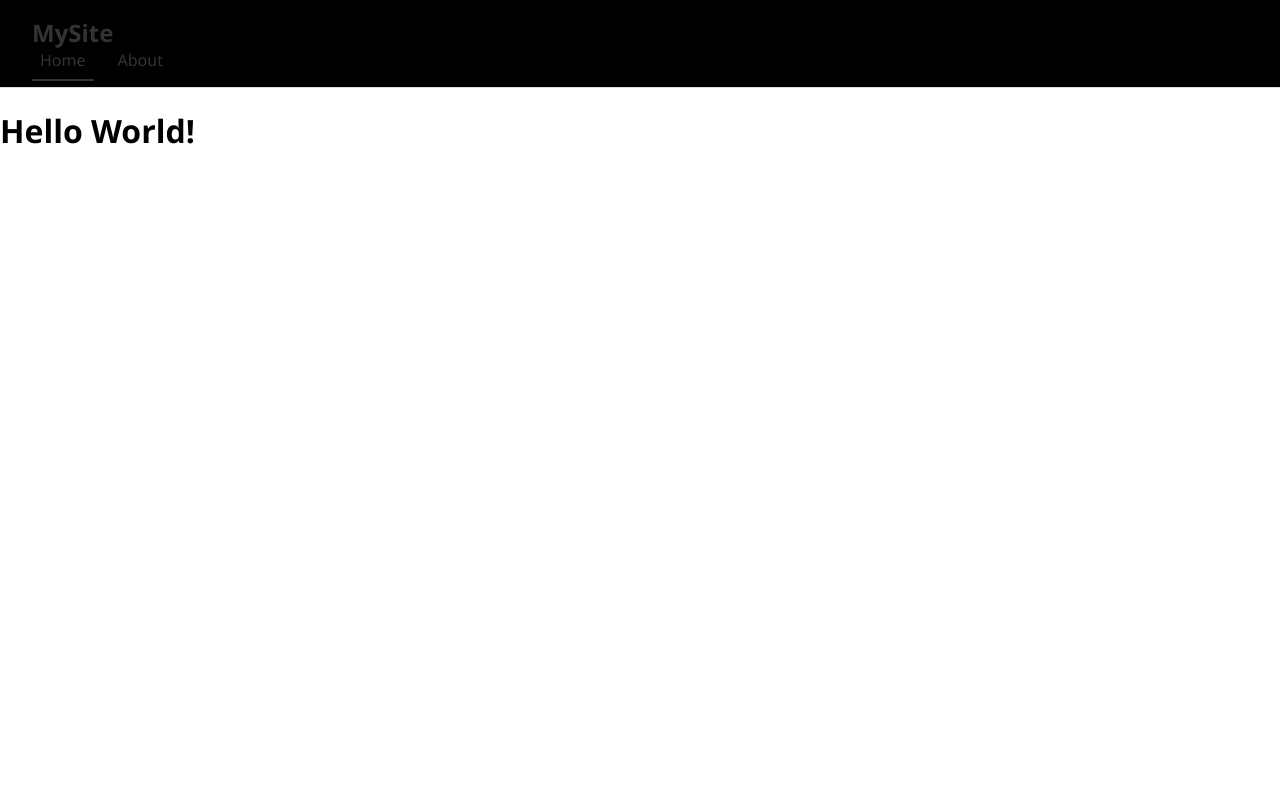
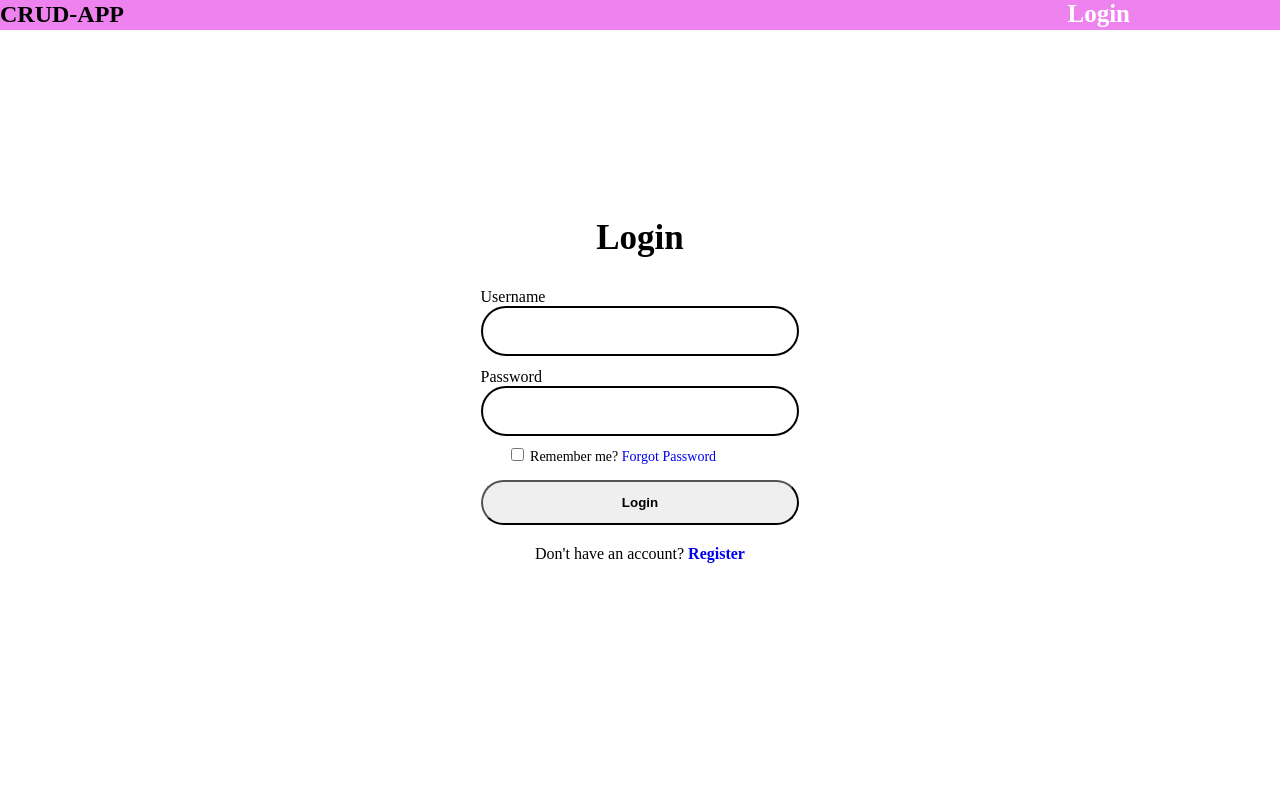
Before and after one commit to JD-1226/CRUD-APP, a Django app: page / in a window 1280 px wide. Run offline with Django 5.2, Linux system fonts and the light colour scheme.

Commit message:
some change

```diff
--- a/crudapp/static/css/style.css
+++ b/crudapp/static/css/style.css
@@ -1,47 +1,172 @@
 /* Reset and base styles */
-body {
-  margin: 0;
-  font-family: 'Segoe UI', sans-serif;
+* {
+    margin: 0;
+    padding: 0;
+    box-sizing: border-box;
 }
 
 header {
-  background-color: #000000;
-  border-bottom: 1px solid #ddd;
+  position: sticky;
+  height: 30px;
+  top: 0;
+  z-index: 1000;
+  background-color: violet;
 }
 
-.navbar {
+.navbar .container {
   display: flex;
+  justify-content: space-between;
   align-items: center;
-  justify-content: space-between;
-  padding: 1rem 2rem;
-}
-
-.brand {
-  font-size: 1.5rem;
-  font-weight: bold;
-  text-decoration: none;
-  color: #333;
+  width: 100%;
 }
 
 .nav-links {
+  display: flex;
   list-style: none;
-  display: flex;
-  gap: 1rem;
   margin: 0;
+  margin-right: 150px;
   padding: 0;
 }
 
 .nav-links a {
+  color: #fff;
   text-decoration: none;
-  color: #333;
-  padding: 0.5rem;
+  font-size: 25px;
+  font-weight: bold;
 }
 
-.nav-links a.active {
-  border-bottom: 2px solid #333;
+.nav-links a:hover {
+  text-decoration: underline;
+  color: blue;
 }
 
-.nav-links .disabled {
-  color: #aaa;
-  pointer-events: none;
+body {
+  background: #fff;
+  min-height: 100vh;
 }
+
+.wrapper {
+    display: flex;
+    flex-direction: column;
+    justify-content: center;
+    align-items: center;
+    margin: auto;
+    padding: 2rem;
+    background-size: cover;
+    height: 90vh;
+}
+
+.wrapper h1 {
+    font-size: 35px;
+    text-align: center;
+}
+
+.wrapper .input-box {
+    width: 100%;
+    height: 50px;
+    font-size: 16px;
+    margin: 30px 0;
+}
+
+.input-box input {
+    width: 100%;
+    height: 100%;
+    outline: none;
+    border: 2px solid rgb(0, 0, 0);
+    border-radius: 40px;
+    font-size: 14px;
+    padding: 20px 45px 20px 20px;
+}
+
+.input-box input::placeholder {
+    color: #fff;
+}
+
+.wrapper .remember {
+    display: flex;
+    justify-content: space-between;
+    margin: 10px 30px 15px;
+    font-size: 14px;
+}
+
+.remember label input {
+    accent-color: #fff;
+    margin-right: 3px;
+}
+
+.remember a {
+    text-decoration: none;
+}
+
+.remember a:hover {
+    text-decoration: underline;
+}
+
+.wrapper button {
+    width: 100%;
+    height: 45px;
+    border-radius: 50px;
+    color: #000000;
+    cursor: pointer;
+    font-weight: 600;
+}
+
+.wrapper button:hover {
+    color: black;
+    background-color: #fff;
+}
+
+.wrapper .register {
+    text-align: center;
+    font-size: 16px;
+    margin-top: 20px;
+}
+
+.register p a {
+    text-decoration: none;
+    font-weight: 600;
+}
+
+.register p a:hover{
+    text-decoration: underline;
+}
+
+
+/* alert messge */
+.alert {
+    position: relative;
+    padding: 15px 40px 15px 15px;
+    background-color: #fff3cd;
+    color: #856404;
+    border: 1px solid #ffeeba;
+    border-radius: 6px;
+    font-family: Arial, sans-serif;
+    margin: 10px 20px;
+    box-shadow: 0 2px 5px rgba(0,0,0,0.1);
+    animation: fadeIn 0.3s ease-in;
+    }
+
+    .alert strong {
+    font-weight: 700;
+    }
+
+    .close-btn {
+    position: absolute;
+    top: 8px;
+    right: 10px;
+    background: transparent;
+    border: none;
+    color: #856404;
+    font-size: 20px;
+    cursor: pointer;
+    line-height: 1;
+    }
+
+    .close-btn:hover {
+    color: #5c4302;
+    }
+
+    @keyframes fadeIn {
+    from { opacity: 0; transform: translateY(-10px); }
+    to { opacity: 1; transform: translateY(0); }
+    }
--- a/crudapp/templates/base.html
+++ b/crudapp/templates/base.html
@@ -2,21 +2,28 @@
 <!DOCTYPE html>
 <html lang="en">
 <head>
-    <meta charset="UTF-8">
-    <meta name="viewport" content="width=device-width, initial-scale=1.0">
-    <title>
-        {% block title %}
-            CRUD-APP
-        {% endblock %}
-    </title>
-    <link rel="stylesheet" href="{% static 'css/style.css' %}">
-    {% block extra_head%}
-    {% endblock %}
+  <meta charset="UTF-8" />
+  <meta name="viewport" content="width=device-width, initial-scale=1.0" />
+  <title>{% block title %}CRUD-APP{% endblock %}</title>
+  <link rel="stylesheet" href="{% static 'css/style.css' %}" />
+  {% block extra_head %}{% endblock %}
 </head>
 <body>
-    {%include "navbar.html" %}
-    {% block content %}
-        <h1>Welcome to my crudapp<h1>
-    {% endblock %}
+  {% include "navbar.html" %}
+
+  {% if messages %}
+    <div class="messages">
+      {% for message in messages %}
+        <div class="alert">
+          <strong>{{ message.tags|title }}!</strong> {{ message }}
+          <button class="close-btn" onclick="this.parentElement.style.display='none';">&times;</button>
+        </div>
+      {% endfor %}
+    </div>
+  {% endif %}
+
+  {% block content %}{% endblock %}
+
+  {% block extra_js %}{% endblock %}
 </body>
 </html>
--- a/crudapp/templates/home.html
+++ b/crudapp/templates/home.html
@@ -1,5 +1,31 @@
 {% extends 'base.html' %}
-{% load static %}
 {% block content %}
-    <h1>Hello World!</h1>
+  <div class="wrapper">
+    {% if user.is_authenticated %}
+      <h1>Welcome Back</h1>
+    {% else %}
+      <h1>Login</h1>
+      <form method="post" action="{% url 'home' %}">
+        {% csrf_token %}
+        <div class="input-box">
+          <label>Username</label>
+          <input type="text" name="username" placeholder="Username" required />
+        </div>
+        <div class="input-box">
+          <label>Password</label>
+          <input type="password" name="password" placeholder="Password" required />
+        </div>
+        <div class="remember">
+          <label>
+            <input type="checkbox" /> Remember me?
+            <a href="#">Forgot Password</a>
+          </label>
+        </div>
+        <button type="submit">Login</button>
+        <div class="register">
+          <p>Don't have an account? <a href="#">Register</a></p>
+        </div>
+      </form>
+    {% endif %}
+  </div>
 {% endblock %}
--- a/crudapp/templates/navbar.html
+++ b/crudapp/templates/navbar.html
@@ -1,10 +1,13 @@
 <header>
   <nav class="navbar">
     <div class="container">
-      <a href="/" class="brand">MySite</a>
-      <ul class="nav-links">
-        <li><a href="/" class="active">Home</a></li>
-        <li><a href="/about/">About</a></li>
+      <h1 class="brand">CRUD-APP</h1>
+        <ul class="nav-links">
+        {% if user.is_authenticated %}
+          <li><a href="{% url 'logout' %}">Logout</a></li>
+        {% else %}
+          <li><a href="{% url 'home' %}">Login</a></li>
+        {% endif %}
       </ul>
     </div>
   </nav>
--- a/crudapp/urls.py
+++ b/crudapp/urls.py
@@ -3,4 +3,5 @@ from . import views
 
 urlpatterns = [
     path('', views.home, name='home'),
+    path('logout/', views.logout, name='logout'),
 ]
--- a/crudapp/views.py
+++ b/crudapp/views.py
@@ -1,5 +1,24 @@
-from django.shortcuts import render
+from django.shortcuts import render, redirect
+from django.contrib.auth import authenticate, login, logout as auth_logout
+from django.contrib import messages
 
 # Create your views here.
 def home(request):
-    return render(request, 'home.html',{})
+    if request.method=='POST':
+        username=request.POST['username']
+        password=request.POST['password']
+        user=authenticate(request, username=username, password=password)
+        if user is not None:
+            login(request, user)
+            messages.success(request, 'Login successful.')
+            return redirect('home')
+        else:
+            messages.error(request, 'Invalid username or password.')
+            return redirect('home')
+    else:
+        return render(request, 'home.html',{})
+
+def logout(request):
+    auth_logout(request)
+    messages.success(request, 'You have been logged out.')
+    return redirect('home')
```
Also changed, not shown: crud/settings.py (+6 -1 lines), crudapp/static/css/images/Galaxy.jpeg (added), db.sqlite3, 2 other files.
